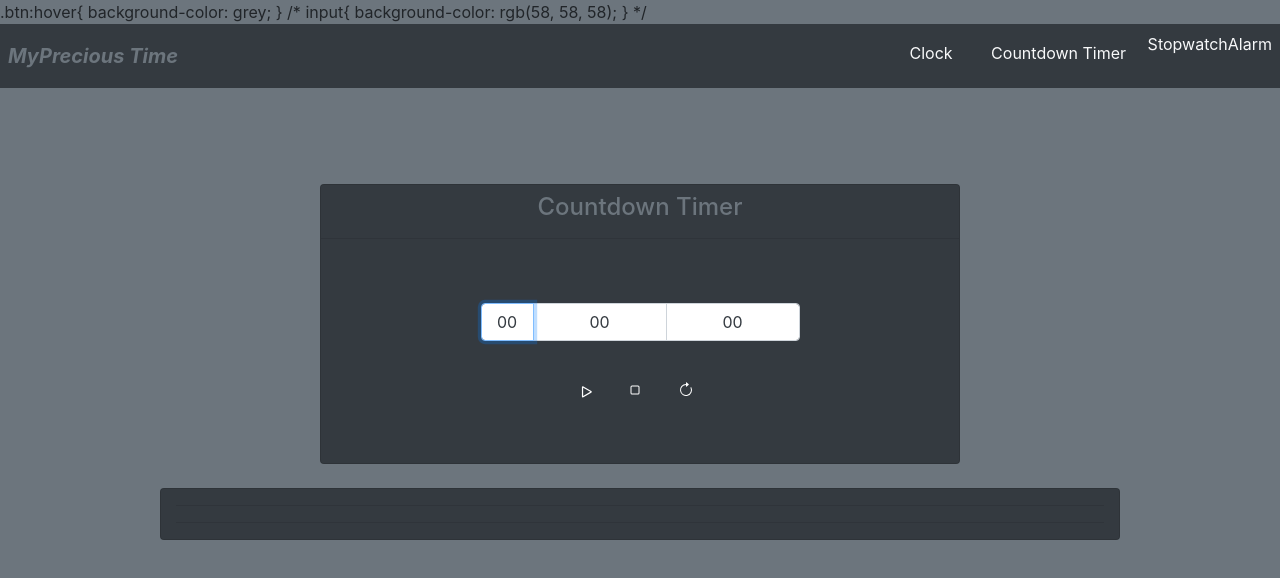
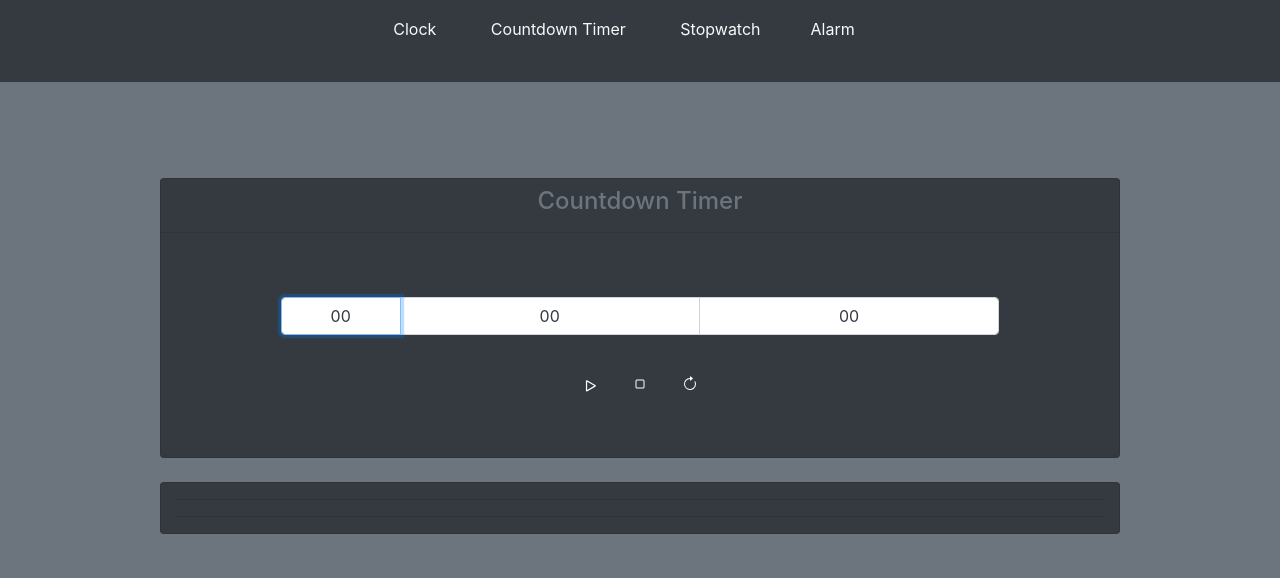
Before and after one commit to Timimah/Timer, a plain HTML site: page countdown.html in a window 1280 px wide. Drawn offline with nearby package versions, Linux system fonts and the light colour scheme.

Commit message:
made changes to the nav

```diff
--- a/countdown.html
+++ b/countdown.html
@@ -5,8 +5,8 @@
     <meta http-equiv="X-UA-Compatible" content="IE=edge">
     <meta name="viewport" content="width=device-width, initial-scale=1.0">
     <title>Document</title>
-    <link rel="stylesheet" href="/bootstrap.css">
-    <link rel="stylesheet" href="https://cdn.usebootstrap.com/bootstrap/5.0.1/css/bootstrap.min.css"
+    <link rel="stylesheet" href="../bootstrap.css">
+    <link rel="stylesheet" href="https://cdn.usebootstrap.com/bootstrap/5.0.1/css/bootstrap.min.css">
     <style>
         .btn:hover{
             background-color: grey;
@@ -18,46 +18,45 @@
 </head>
 <body class="bg-secondary">
     <div>
-        <nav class="navbar p-2 navbar-brand-expand-sm bg-dark">
-            <a class="navbar-brand text-secondary" href="index.html"><strong><em>MyPrecious Time</em></strong></a>
-                <ul class="nav text-light ">
-                    <li class="nav-item btn p-0">
-                        <a href="clock.html" class="nav-link text-light" target="_self">Clock</a>
-                    </li>&nbsp;
-                    <li class="nav-item btn p-0">
-                        <a href="check_grade.html" class="nav-link text-light" target="_self">Countdown Timer</a>
-                    </li>&nbsp;
-                    <li class="nav-item">
-                        <a href="index.html" class="nav-link text-light p-0" target="_self">Stopwatch</a>
+        <nav class="navbar navbar-brand-expand-sm bg-dark justify-content-center">
+            <ul class="nav text-light">
+                <li class="nav-item btn p-2">
+                        <a href="clock.html" class="nav-link text-light p-0 fs-5" target="_self">Clock</a>
+                </li>&nbsp;
+                <li class="nav-item btn p-2 mx-3">
+                        <a href="check_grade.html" class="nav-link text-light p-0 mx-3 fs-5" target="_self">Countdown Timer</a>
+                </li>&nbsp;
+                <li class="nav-item p-2 btn">
+                        <a href="index.html" class="nav-link text-light p-0 fs-5" target="_self">Stopwatch</a>
                         &nbsp;
-                    </li>
-                    <li class="nav-item">
-                        <a href="alarm.html" class="nav-link text-light p-0" target="_self">Alarm</a>
+                </li>
+                <li class="nav-item p-2 mx-3 btn">
+                        <a href="alarm.html" class="nav-link text-light p-0 mx-3 fs-5" target="_self">Alarm</a>
                         &nbsp;
-                    </li>
-                </ul>
+                </li>
+            </ul>
         </nav>
     </div>
     <br><br>
 
-    <div class="mx-auto mt-5 w-50 card bg-dark">
+    <div class="mx-auto mt-5 card bg-dark w-75">
         <div class="text-center text-secondary mt-2">
             <h4>Countdown Timer</h4>
             <hr>
         </div>
-        <div class="form input-group w-50 mx-auto mt-5">
+        <div class="form input-group w-75 mx-auto mt-5">
             <input class="form-control col-2 input-group fs-1 text-center text-dark" type="text/number" name="" id="hours" value="00">
             <input class="form-control input-group fs-1 text-center text-dark" type="text/number" name="" id="minutes" value="00">
             <input class="form-control input-group fs-1 text-center text-dark" type="text/number" name="" id="seconds" value="00">
         </div></br>
-        <div class="form input-group w-25 mx-auto mb-5">
-            <div class="btn btn-group p-3" type="button" value="Start" onclick="start()"  id="">
+        <div class="form input-group w-auto w-sm-100 row mx-auto mb-5 justify-content-center">
+            <div class="btn btn-group col-4 p-3 justify-content-center" type="button" value="Start" onclick="start()"  id="">
                 <img src="icons/play.svg" alt="play button" srcset="">
             </div>
-            <div class="btn btn-group p-3" type="button" value="Stop" onclick="stopCountDown()" name="" id="">
+            <div class="btn btn-group p-3 col-4 justify-content-center" type="button" value="Stop" onclick="stopCountDown()" name="" id="">
                 <img src="icons/stop.svg" alt="stop button" srcset="">
             </div>
-            <div class="btn btn-group p-3" type="button" value="Restart" onclick="reStart()" name="" id="">
+            <div class="btn btn-group p-3 col-4 justify-content-center" type="button" value="Restart" onclick="reStart()" name="" id="">
                 <img src="icons/arrow-clockwise.svg" alt="stop button" srcset="">
             </div>
         </div>
```
